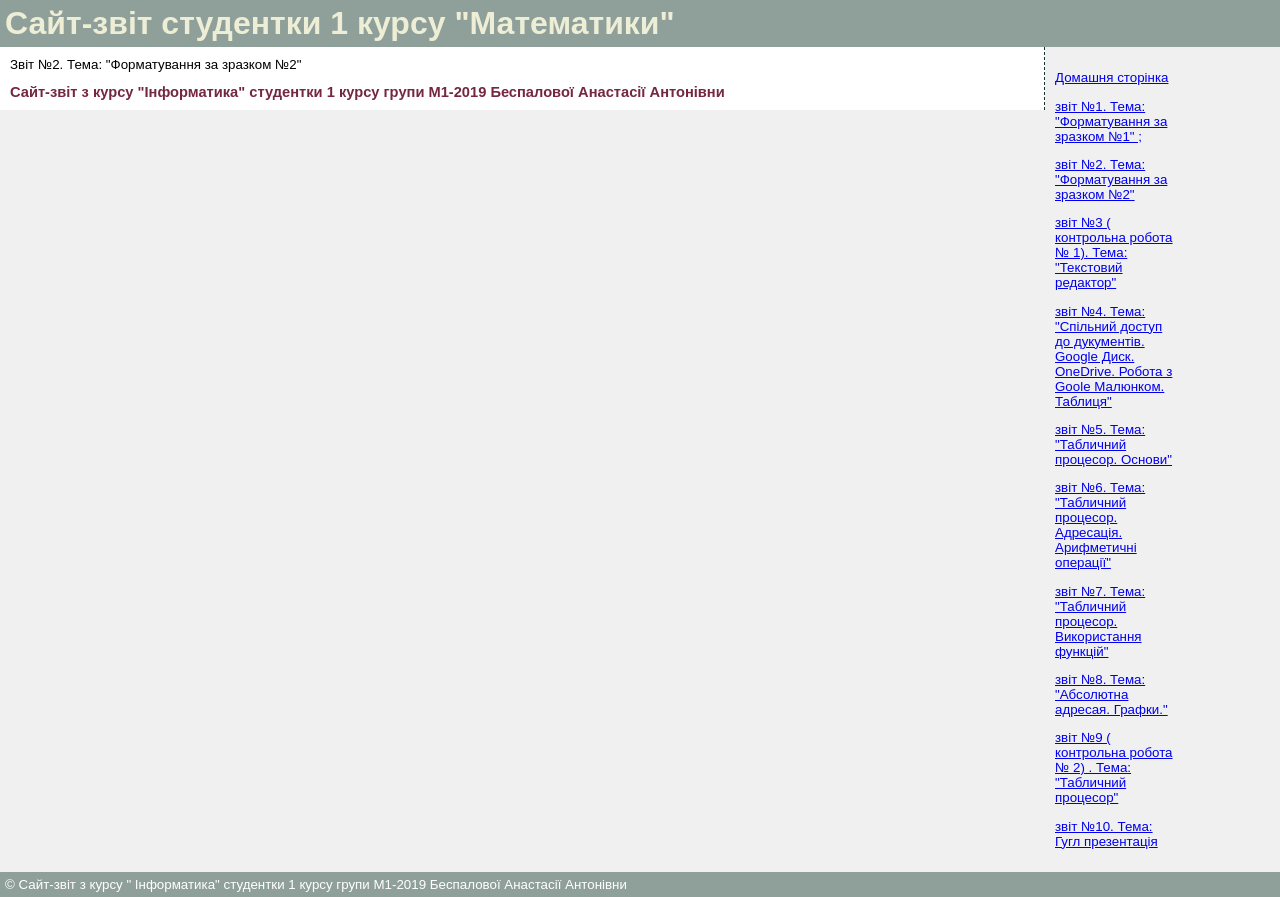
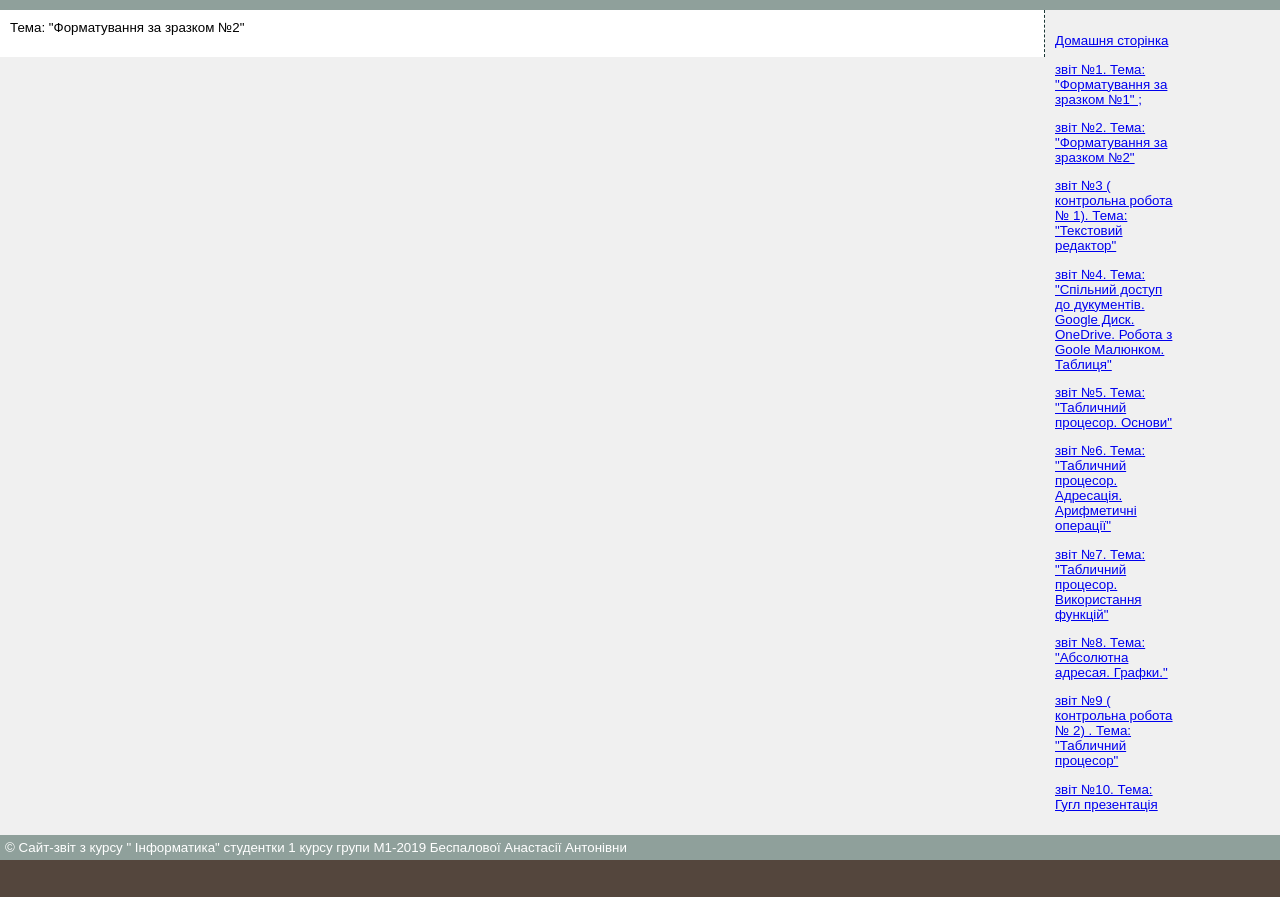
Before and after one commit to NastyaB1/site1, a plain HTML site: page lab2.html in a window 1280 px wide. After the commit the page ends 860 px from the top, so only its background shows below. Drawn offline with Linux system fonts and the light colour scheme.

Commit message:
Update lab2.html

```diff
--- a/lab2.html
+++ b/lab2.html
@@ -53,9 +53,9 @@ body {
  </head>
  <body>
   <div id="container">
-   <div id="header">Сайт-звіт студентки 1 курсу "Математики"</div>
-   <div id="content">Звіт №2. Тема: "Форматування за зразком №2"
-    <h2>Сайт-звіт з курсу "Інформатика" студентки 1 курсу групи М1-2019 Беспалової Анастасії Антонівни</h2>
+   <div id="header"></div>
+   <div id="content"> Тема: "Форматування за зразком №2"
+    <h2></h2>
    </div>
    <div id="sidebar">
     <p><a href="index.html">Домашня сторінка</a></p>
```
